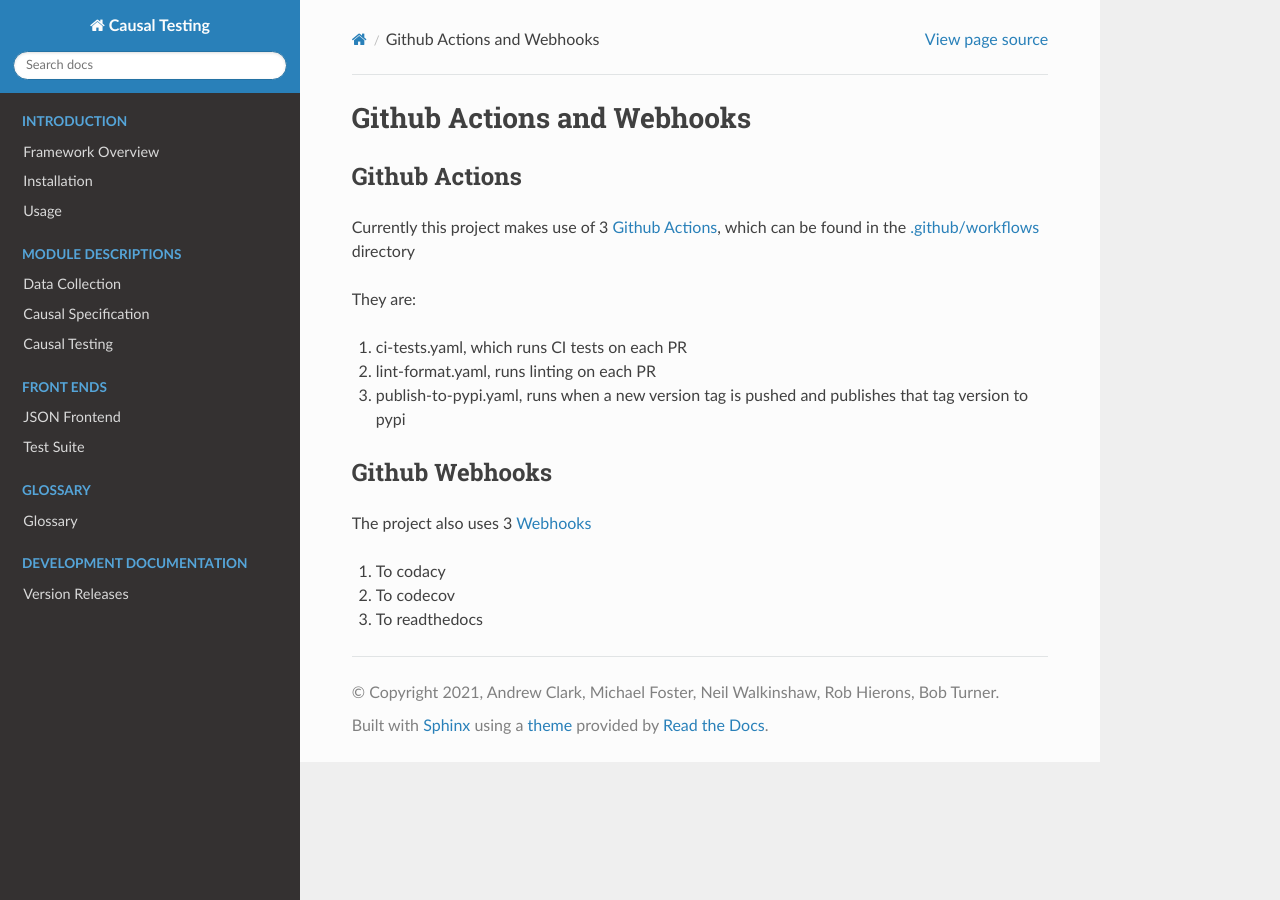
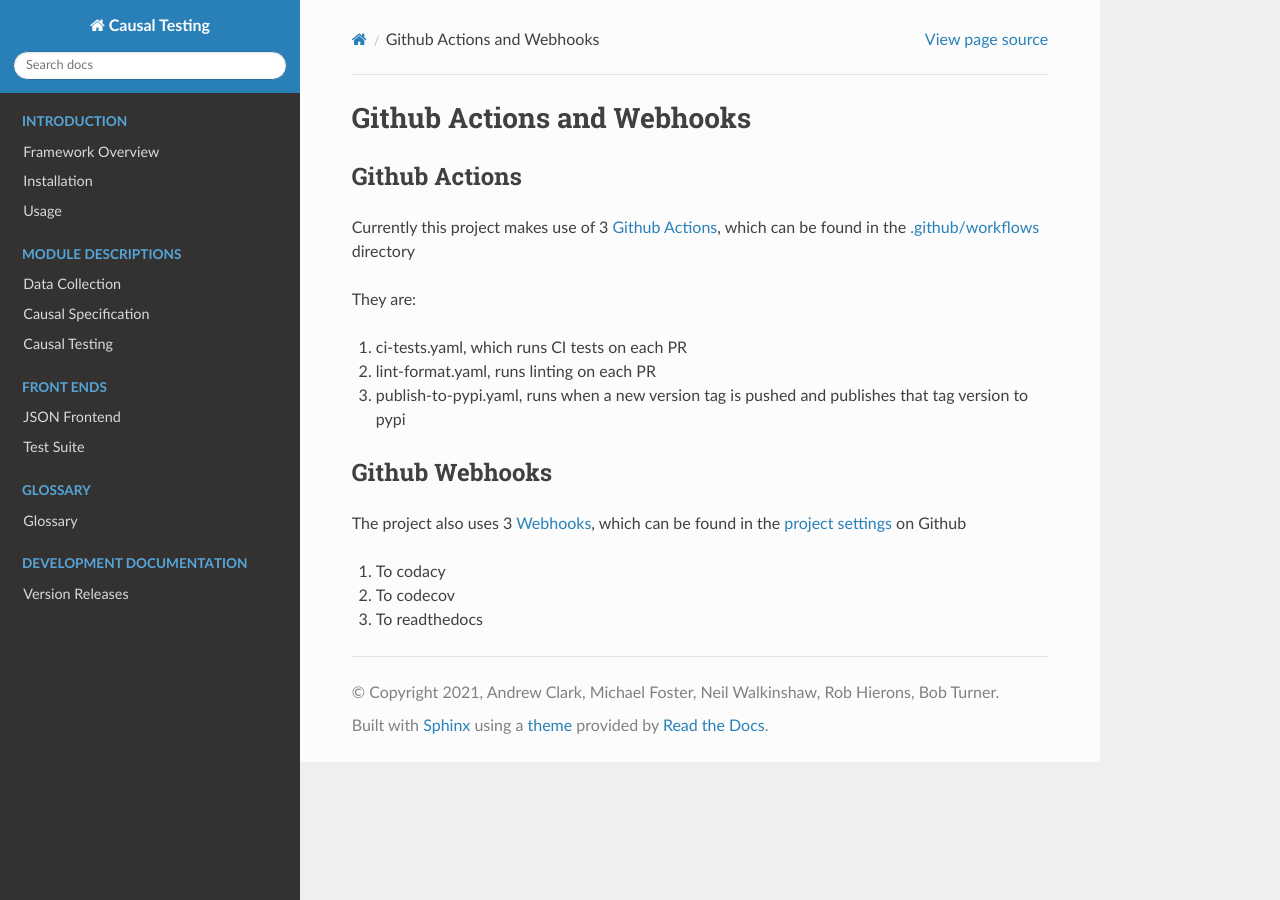
Before and after one commit to CITCOM-project/CausalTestingFramework, a Sphinx documentation site: the page built from docs/source/dev/actions_and_webhooks.rst, in a window 1280 px wide. Built offline with Sphinx 7.4.7 and the Read the Docs theme 2.0.0, drawn with Linux system fonts in a browser that asks for light colours; pages that are not in the unit, such as notebooks, are missing from menus.

Commit message:
add links

```diff
--- a/docs/source/dev/actions_and_webhooks.rst
+++ b/docs/source/dev/actions_and_webhooks.rst
@@ -17,7 +17,7 @@ They are:
 Github Webhooks
 ---------------
 
-The project also uses 3 `Webhooks <https://docs.github.com/en/webhooks-and-events/webhooks/about-webhooks>`_
+The project also uses 3 `Webhooks <https://docs.github.com/en/webhooks-and-events/webhooks/about-webhooks>`_, which can be found in the `project settings <https://github.com/CITCOM-project/CausalTestingFramework/settings>`_ on Github
 
 #.  To codacy
 
```
